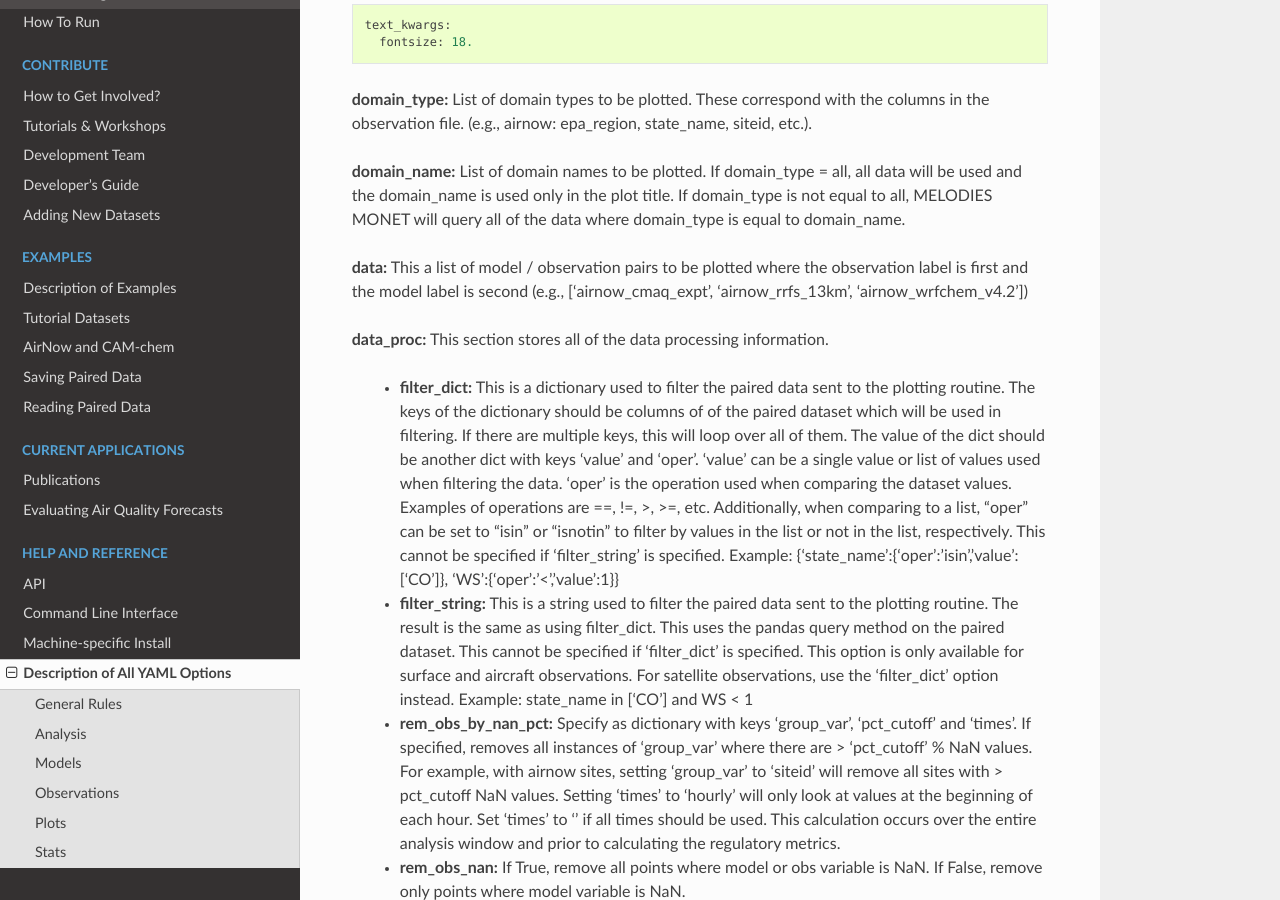
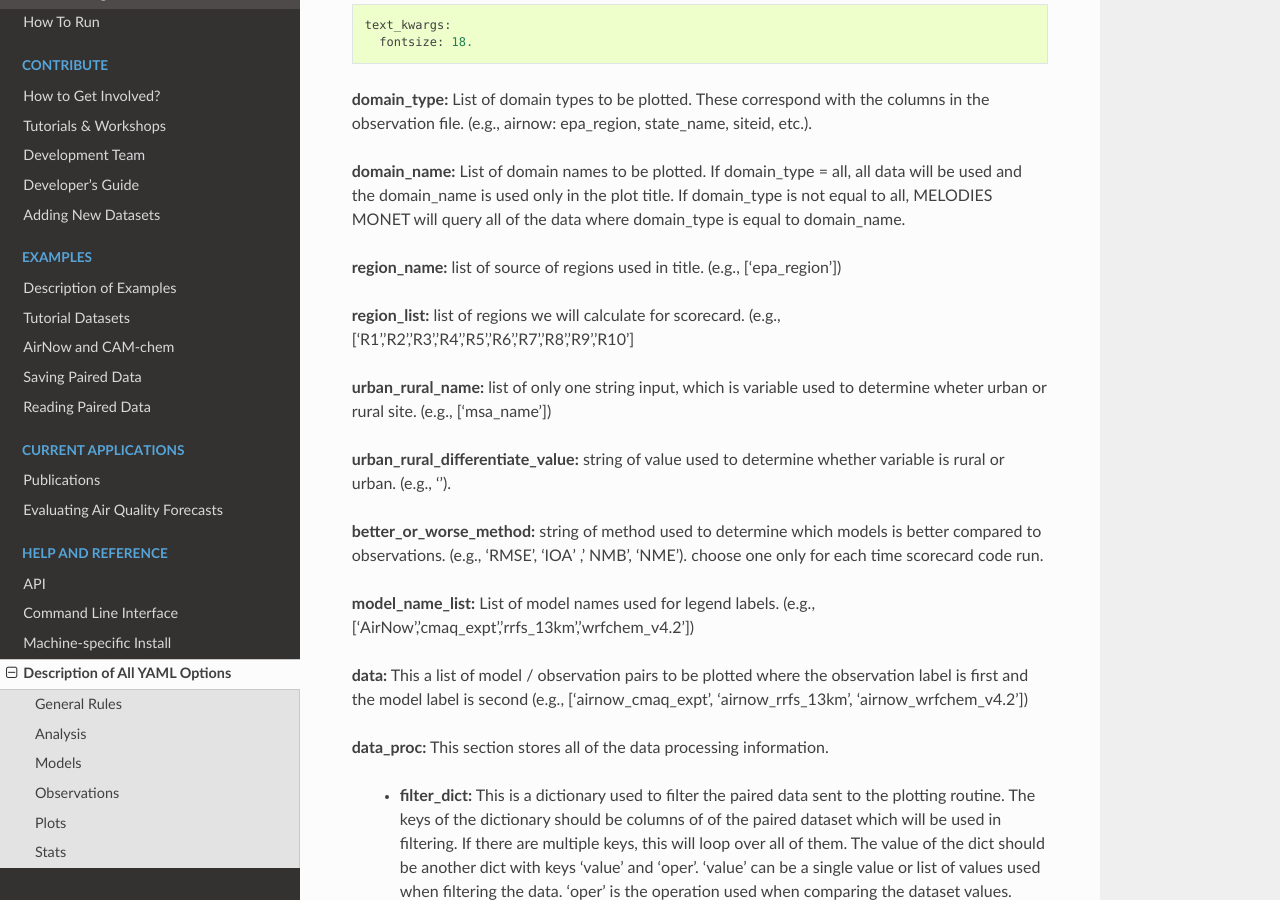
Before and after one commit to NOAA-CSL/MELODIES-MONET, a Sphinx documentation site: the page built from docs/appendix/yaml.rst, in a window 1280 px wide and 900 px high, scrolled down 6847 px. Built offline with Sphinx 7.4.7 and the Read the Docs theme 2.0.0, drawn with Linux system fonts in a browser that asks for light colours; pages that are not in the unit, such as notebooks, are missing from menus.

Commit message:
edit yaml doc

```diff
--- a/docs/appendix/yaml.rst
+++ b/docs/appendix/yaml.rst
@@ -319,6 +319,25 @@ data will be used and the domain_name is used only in the plot title. If
 domain_type is not equal to all, MELODIES MONET will query all of the data
 where domain_type is equal to domain_name.
 
+**region_name:** list of source of regions used in title.
+(e.g., ['epa_region'])
+
+**region_list:** list of regions we will calculate for scorecard.
+(e.g., ['R1','R2','R3','R4','R5','R6','R7','R8','R9','R10']
+
+**urban_rural_name:** list of only one string input, which is variable used to
+determine wheter urban or rural site. (e.g., ['msa_name'])
+
+**urban_rural_differentiate_value:** string of value used to determine whether
+variable is rural or urban. (e.g., '').
+
+**better_or_worse_method:** string of method used to determine which models
+is better compared to observations. (e.g., 'RMSE', 'IOA' ,' NMB', 'NME'). choose
+one only for each time scorecard code run.
+
+**model_name_list:** List of model names used for legend labels.
+(e.g.,  ['AirNow','cmaq_expt','rrfs_13km','wrfchem_v4.2'])
+
 **data:** This a list of model / observation pairs to be plotted where the
 observation label is first and the model label is second
 (e.g., ['airnow_cmaq_expt', 'airnow_rrfs_13km', 'airnow_wrfchem_v4.2'])
```
